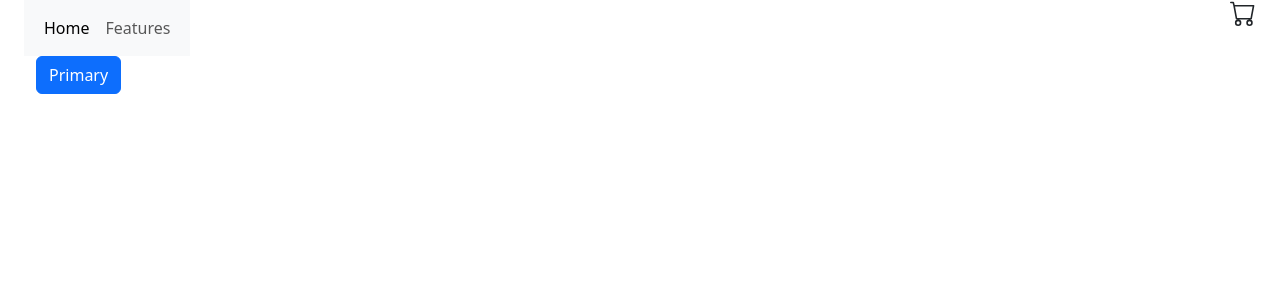
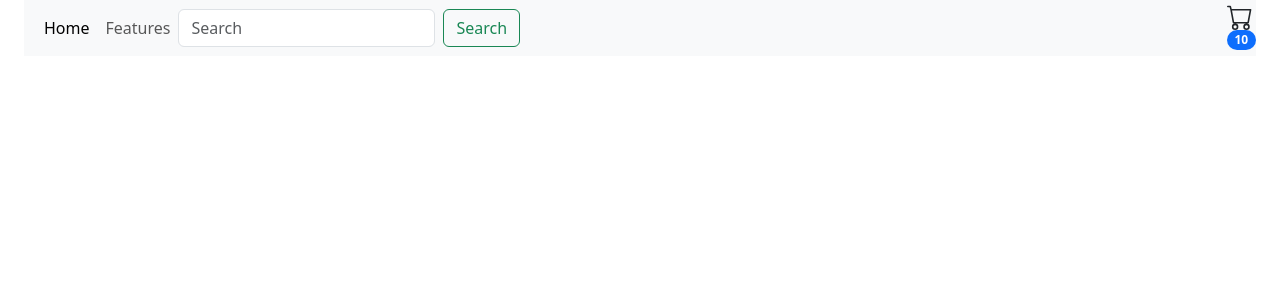
Before and after one commit to 81angelHELP90/e-commerce-Xtres, a React (Vite) app: page / in a window 1280 px wide. Shown: the top 300 px of the page. Built offline with nearby package versions, Linux system fonts and the light colour scheme.

Commit message:
add count element

```diff
--- a/src/App.css
+++ b/src/App.css
@@ -1,3 +1,4 @@
+
 body{
   	display: flex;
 	flex-direction: column;
@@ -6,7 +7,9 @@ body{
 	align-items: stretch;
 	align-content: stretch;
 }
+/*Nav-Bar*/
 .box-NavBar {
+	background: #F8F9FA;
   	width: 100%;
   	display: flex;
 	flex-direction: row;
@@ -15,3 +18,16 @@ body{
 	align-items: stretch;
 	align-content: stretch;
 }
+
+.box-cart {
+	display: flex;
+	flex-direction: column;
+	flex-wrap: nowrap;
+	justify-content: flex-start;
+	align-items: stretch;
+	align-content: stretch;
+}
+
+#countItem {
+
+}
--- a/src/App.jsx
+++ b/src/App.jsx
@@ -3,10 +3,9 @@ import "bootstrap/dist/js/bootstrap.min.js"
 import { useState } from 'react'
 import './App.css'
 import NavBar from "./components/navbar/NavBar.jsx"
-import CartWidget from "./components/navbar/CartWidget.jsx"
+import CartWidget from "./components/cart/CartWidget.jsx"
 
 function App() {
-  //const [count, setCount] = useState(0)
 
   return (
     <>
@@ -19,7 +18,7 @@ function App() {
           <div className="row">
           <main>
             <section className="">
-              <button type="button" className="btn btn-primary">Primary</button>
+
             </section>
           </main>
           </div>
--- a/src/components/navbar/CartWidget.jsx
+++ b/src/components/cart/CartWidget.jsx
@@ -5,14 +5,15 @@ import '../../App.css'
 
 function CartWidget() {
     return (
-        <>
+        <div className="box-cart">
             <svg xmlns="http://www.w3.org/2000/svg" width="26" height="26" fill="currentColor"
-                className="dropdown-toggle bi bi-cart" viewBox="0 0 16 16" id="dropdownMenuButton" type="button"
+                className="mt-1 dropdown-toggle bi bi-cart" viewBox="0 0 16 16" id="dropdownMenuButton" type="button"
                 data-bs-toggle="dropdown" aria-expanded="false">
                 <path
                     d="M0 1.5A.5.5 0 0 1 .5 1H2a.5.5 0 0 1 .485.379L2.89 3H14.5a.5.5 0 0 1 .491.592l-1.5 8A.5.5 0 0 1 13 12H4a.5.5 0 0 1-.491-.408L2.01 3.607 1.61 2H.5a.5.5 0 0 1-.5-.5M3.102 4l1.313 7h8.17l1.313-7H3.102zM5 12a2 2 0 1 0 0 4 2 2 0 0 0 0-4m7 0a2 2 0 1 0 0 4 2 2 0 0 0 0-4m-7 1a1 1 0 1 1 0 2 1 1 0 0 1 0-2m7 0a1 1 0 1 1 0 2 1 1 0 0 1 0-2" />
             </svg>
-        </>
+            <span class="badge bg-primary rounded-pill" id="countItem">10</span>
+        </div>
     )
 }
 export default CartWidget
--- a/src/components/navbar/NavBar.jsx
+++ b/src/components/navbar/NavBar.jsx
@@ -6,7 +6,7 @@ import '../../App.css'
 
 function NavBar() {
     return (
-        <>
+
         <nav className="navbar navbar-expand-lg bg-body-tertiary">
             <div className="container-fluid">
                 <button className="navbar-toggler" type="button" data-bs-toggle="collapse" data-bs-target="#navbarNav" aria-controls="navbarNav" aria-expanded="false" aria-label="Toggle navigation">
@@ -21,10 +21,14 @@ function NavBar() {
                             <a className="nav-link" href="#">Features</a>
                         </li>
                     </ul>
+                    <form className="d-flex" role="search">
+                        <input className="form-control me-2" type="search" placeholder="Search" aria-label="Search" />
+                        <button className="btn btn-outline-success" type="submit">Search</button>
+                    </form>
                 </div>
             </div>
         </nav>
-        </>
+
     )
 }
 
```
Lines whose indentation alone changed are shown as unchanged.
